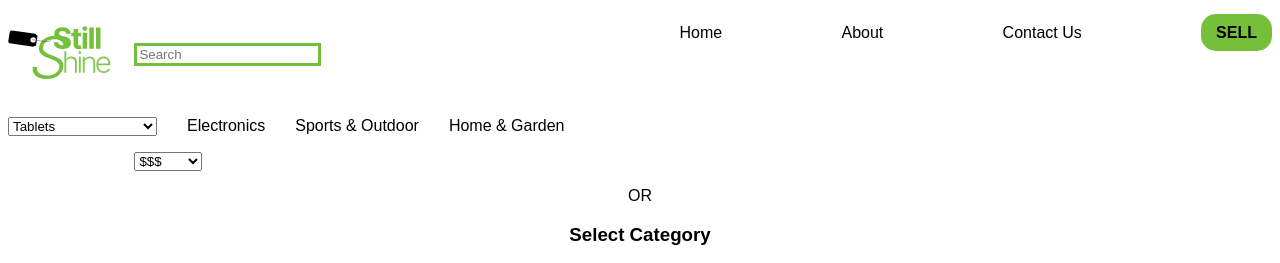
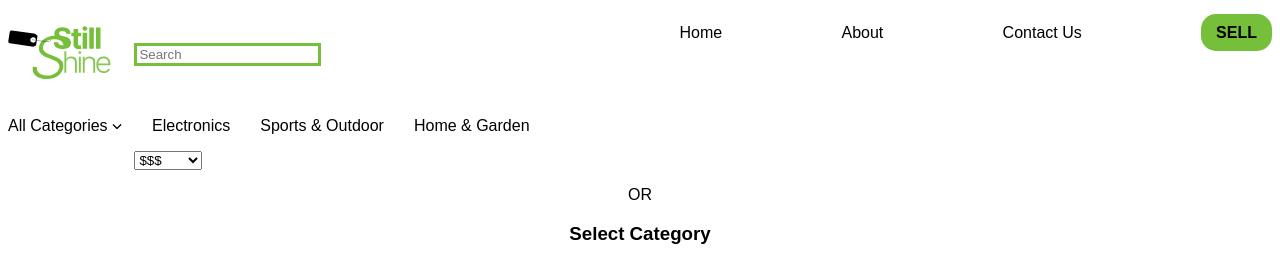
Before and after one commit to patelkvraj/StillShine, a PHP site: page /sell.html in a window 1280 px wide. Shown: the top 263 px of the page. Run offline with PHP 8.4, Linux system fonts and the light colour scheme.

Commit message:
In the header, add class to the <label> and <select> from Categories. Add styling to both classes.

```diff
--- a/about.html
+++ b/about.html
@@ -32,8 +32,8 @@
         <div class="categories">
           <ul class="categories_list">
             <li class="item_categories">
-              <label for="all_categories">All Categories <img class="image-arrow_down" src="images/icons/down-arrow.svg"></label>
-              <select name="all_categories" id="categories">
+              <label class="all_categories_label" for="all_categories">All Categories <img class="image-arrow_down" src="images/icons/down-arrow.svg"></label>
+              <select class="all_categories_drop_down_menu" name="all_categories" id="categories">
                 <optgroup label="Mobiles">
                   <option>Tablets</option>
                   <option>Cases & Covers</option>
--- a/contact.html
+++ b/contact.html
@@ -32,8 +32,8 @@
         <div class="categories">
           <ul class="categories_list">
             <li class="item_categories">
-              <label for="all_categories">All Categories <img class="image-arrow_down" src="images/icons/down-arrow.svg"></label>
-              <select name="all_categories" id="categories">
+              <label class="all_categories_label" for="all_categories">All Categories <img class="image-arrow_down" src="images/icons/down-arrow.svg"></label>
+              <select class="all_categories_drop_down_menu" name="all_categories" id="categories">
                 <optgroup label="Mobiles">
                   <option>Tablets</option>
                   <option>Cases & Covers</option>
--- a/index.html
+++ b/index.html
@@ -34,8 +34,8 @@
         <div class="categories">
           <ul class="categories_list">
             <li class="item_categories">
-              <label for="all_categories">All Categories <img class="image-arrow_down" src="images/icons/down-arrow.svg"></label>
-              <select name="all_categories" id="categories">
+              <label class="all_categories_label" for="all_categories">All Categories <img class="image-arrow_down" src="images/icons/down-arrow.svg"></label>
+              <select class="all_categories_drop_down_menu" name="all_categories" id="categories">
                 <optgroup label="Mobiles">
                   <option>Tablets</option>
                   <option>Cases & Covers</option>
--- a/sell.html
+++ b/sell.html
@@ -32,8 +32,8 @@
         <div class="categories">
           <ul class="categories_list">
             <li class="item_categories">
-              <label for="all_categories">All Categories <img class="image-arrow_down" src="images/icons/down-arrow.svg"></label>
-              <select name="all_categories" id="categories">
+              <label class="all_categories_label" for="all_categories">All Categories <img class="image-arrow_down" src="images/icons/down-arrow.svg"></label>
+              <select class="all_categories_drop_down_menu" name="all_categories" id="categories">
                 <optgroup label="Mobiles">
                   <option>Tablets</option>
                   <option>Cases & Covers</option>
--- a/style.css
+++ b/style.css
@@ -37,6 +37,14 @@ header{
 }
 
 label {
+    display: none;
+}
+
+.all_categories_label {
+    display: inline;
+}
+
+.all_categories_drop_down_menu {
     display: none;
 }
 
```
